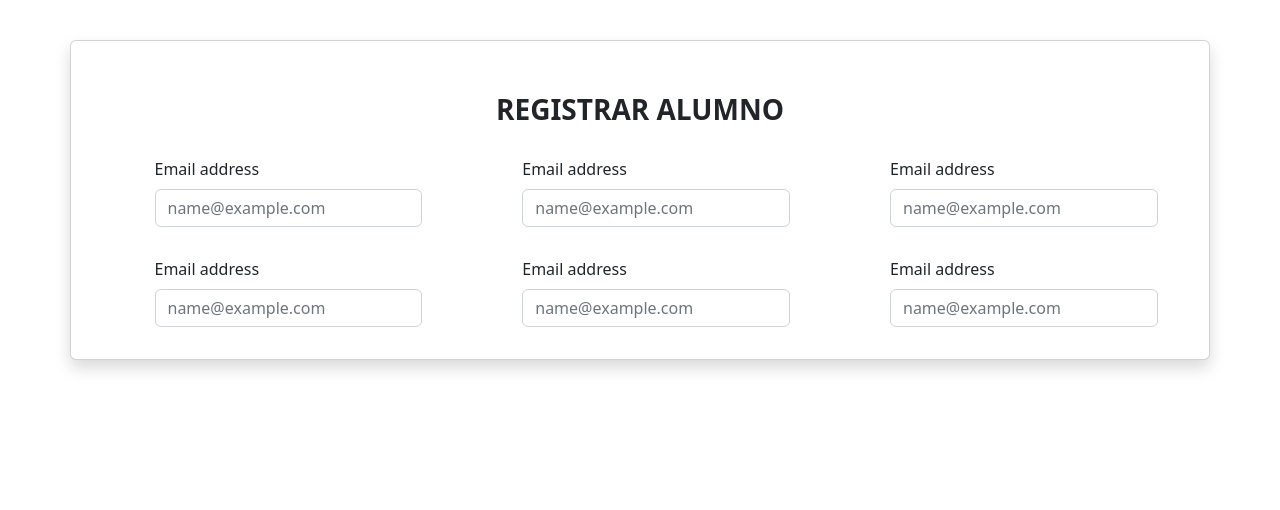
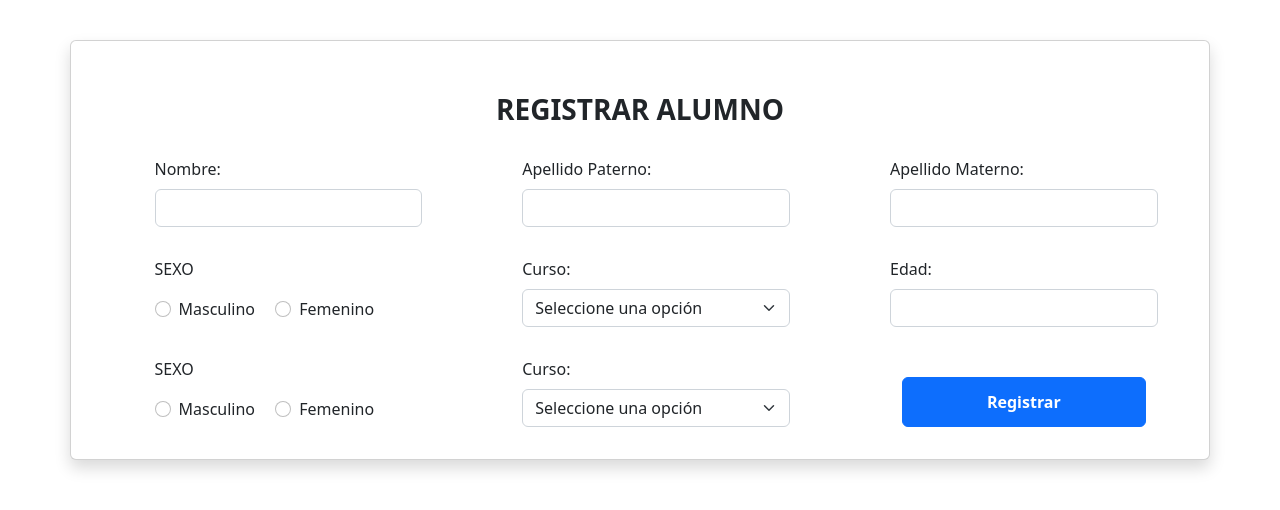
Before and after one commit to emmanuel0892/Eva2, a Django app: page /registrar in a window 1280 px wide. Shown: the top 510 px of the page. Run offline with Django 4.2, Linux system fonts and the light colour scheme.

Commit message:
form regisrar listo

```diff
--- a/Eva2/app_colegio/models.py
+++ b/Eva2/app_colegio/models.py
@@ -1,5 +1,5 @@
-from pyexpat import model
 from django.db import models
+from django.core.validators import MinValueValidator, MaxValueValidator
 
 class alumnos (models.Model):
     nombre = models.TextField(max_length=50, null=False)
@@ -7,6 +7,6 @@ class alumnos (models.Model):
     apeMaterno = models.TextField(max_length=50, null=False)
     sexo = models.TextField(max_length=50, null=False)
     curso = models.TextField(max_length=50, null=False)
-    edad = models.IntegerField(null=False)
+    edad = models.IntegerField(validators=[MinValueValidator(5), MaxValueValidator(30)] ,null=False)
     ciudad = models.TextField(max_length=50, null=False)
     comnuna = models.TextField(max_length=50, null=False)
--- a/Eva2/app_colegio/static/css/estilos.css
+++ b/Eva2/app_colegio/static/css/estilos.css
@@ -48,3 +48,14 @@
     align-self: center;
     margin-top: 30px;
 }
+
+.col {
+    display: flex !important;
+}
+
+#btnReg{
+    height: 50px;
+    width: 100%;
+    margin-top: 20px;
+    margin-left: 50px;
+}
--- a/Eva2/app_colegio/templates/form_registrar.html
+++ b/Eva2/app_colegio/templates/form_registrar.html
@@ -20,31 +20,89 @@
                         <h3 class="card-title"><strong>REGISTRAR ALUMNO</strong></h3>
                         <div class="col" id="campos">
                             <div class="col-3" id="campo1">
-                                <label for="exampleFormControlInput1" class="form-label">Email address</label>
-                                <input type="email" class="form-control" id="exampleFormControlInput1" placeholder="name@example.com">
+                                <label for="exampleFormControlInput1" class="form-label">Nombre:</label>
+                                <input type="email" class="form-control" id="exampleFormControlInput1">
                             </div>
                             <div class="col-3" id="campo2">
-                                <label for="exampleFormControlInput1" class="form-label">Email address</label>
-                                <input type="email" class="form-control" id="exampleFormControlInput1" placeholder="name@example.com">
+                                <label for="exampleFormControlInput1" class="form-label">Apellido Paterno:</label>
+                                <input type="email" class="form-control" id="exampleFormControlInput1">
                             </div>
                             <div class="col-3" id="campo3">
-                                <label for="exampleFormControlInput1" class="form-label">Email address</label>
-                                <input type="email" class="form-control" id="exampleFormControlInput1" placeholder="name@example.com">
+                                <label for="exampleFormControlInput1" class="form-label">Apellido Materno:</label>
+                                <input type="email" class="form-control" id="exampleFormControlInput1">
                             </div>
                         </div>
 
                         <div class="col" id="campos2">
                             <div class="col-3" id="campo1">
-                                <label for="exampleFormControlInput1" class="form-label">Email address</label>
-                                <input type="email" class="form-control" id="exampleFormControlInput1" placeholder="name@example.com">
+                                <P>SEXO</P>
+                                <div class="form-check form-check-inline">
+                                    <input class="form-check-input" type="radio" name="inlineRadioOptions" id="inlineRadio1" value="option1">
+                                    <label class="form-check-label" for="inlineRadio1">Masculino</label>
+                                  </div>
+                                  <div class="form-check form-check-inline">
+                                    <input class="form-check-input" type="radio" name="inlineRadioOptions" id="inlineRadio2" value="option2">
+                                    <label class="form-check-label" for="inlineRadio2">Femenino</label>
+                                  </div>
                             </div>
                             <div class="col-3" id="campo2">
-                                <label for="exampleFormControlInput1" class="form-label">Email address</label>
-                                <input type="email" class="form-control" id="exampleFormControlInput1" placeholder="name@example.com">
+                                <label for="exampleFormControlInput1" class="form-label">Curso:</label>
+                                <select class="form-select" aria-label="Default select example">
+                                    <option selected>Seleccione una opción</option>
+                                    <option value="1">1° Básico</option>
+                                    <option value="1">2° Básico</option>
+                                    <option value="1">3° Básico</option>
+                                    <option value="1">4° Básico</option>
+                                    <option value="1">5° Básico</option>
+                                    <option value="1">6° Básico</option>
+                                    <option value="1">7° Básico</option>
+                                    <option value="1">8° Básico</option>
+                                    <option value="1">1° Medio</option>
+                                    <option value="1">2° Medio</option>
+                                    <option value="1">3° Medio</option>
+                                    <option value="1">4° Medio</option>
+                                  </select>
                             </div>
                             <div class="col-3" id="campo3">
-                                <label for="exampleFormControlInput1" class="form-label">Email address</label>
-                                <input type="email" class="form-control" id="exampleFormControlInput1" placeholder="name@example.com">
+                                <label for="exampleFormControlInput1" class="form-label">Edad:</label>
+                                <input type="number" min="5" max="30" class="form-control" id="exampleFormControlInput1">
+                            </div>
+                        </div>
+
+                        <div class="col" id="campos2">
+                            <div class="col-3" id="campo1">
+                                <P>SEXO</P>
+                                <div class="form-check form-check-inline">
+                                    <input class="form-check-input" type="radio" name="inlineRadioOptions" id="inlineRadio1" value="option1">
+                                    <label class="form-check-label" for="inlineRadio1">Masculino</label>
+                                  </div>
+                                  <div class="form-check form-check-inline">
+                                    <input class="form-check-input" type="radio" name="inlineRadioOptions" id="inlineRadio2" value="option2">
+                                    <label class="form-check-label" for="inlineRadio2">Femenino</label>
+                                  </div>
+                            </div>
+                            <div class="col-3" id="campo2">
+                                <label for="exampleFormControlInput1" class="form-label">Curso:</label>
+                                <select class="form-select" aria-label="Default select example">
+                                    <option selected>Seleccione una opción</option>
+                                    <option value="1">1° Básico</option>
+                                    <option value="1">2° Básico</option>
+                                    <option value="1">3° Básico</option>
+                                    <option value="1">4° Básico</option>
+                                    <option value="1">5° Básico</option>
+                                    <option value="1">6° Básico</option>
+                                    <option value="1">7° Básico</option>
+                                    <option value="1">8° Básico</option>
+                                    <option value="1">1° Medio</option>
+                                    <option value="1">2° Medio</option>
+                                    <option value="1">3° Medio</option>
+                                    <option value="1">4° Medio</option>
+                                  </select>
+                            </div>
+                            <div class="col-3">
+                                <div class="container-fluid" align="center">
+                                    <button class="btn btn-primary" id="btnReg"><strong>Registrar</strong></button>
+                                </div>
                             </div>
                         </div>
                     </div>
```
Also changed, not shown: Eva2/app_colegio/migrations/0004_alter_alumnos_edad.py (added).
